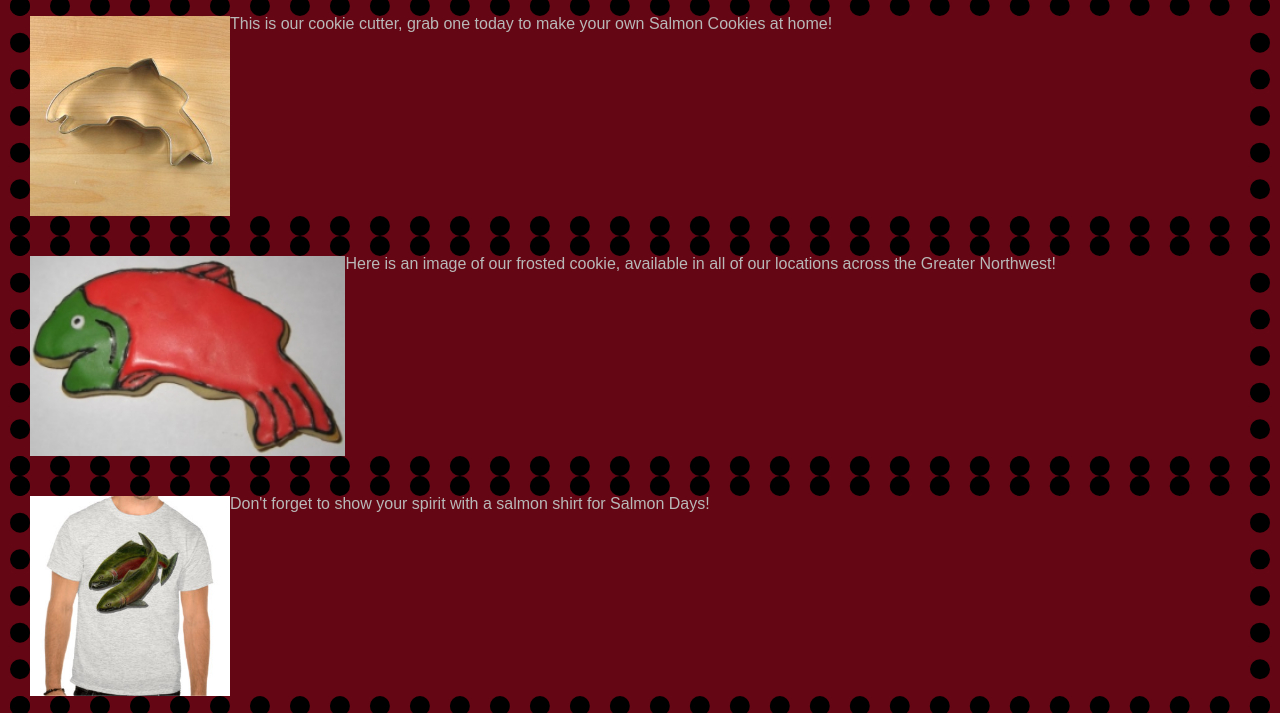
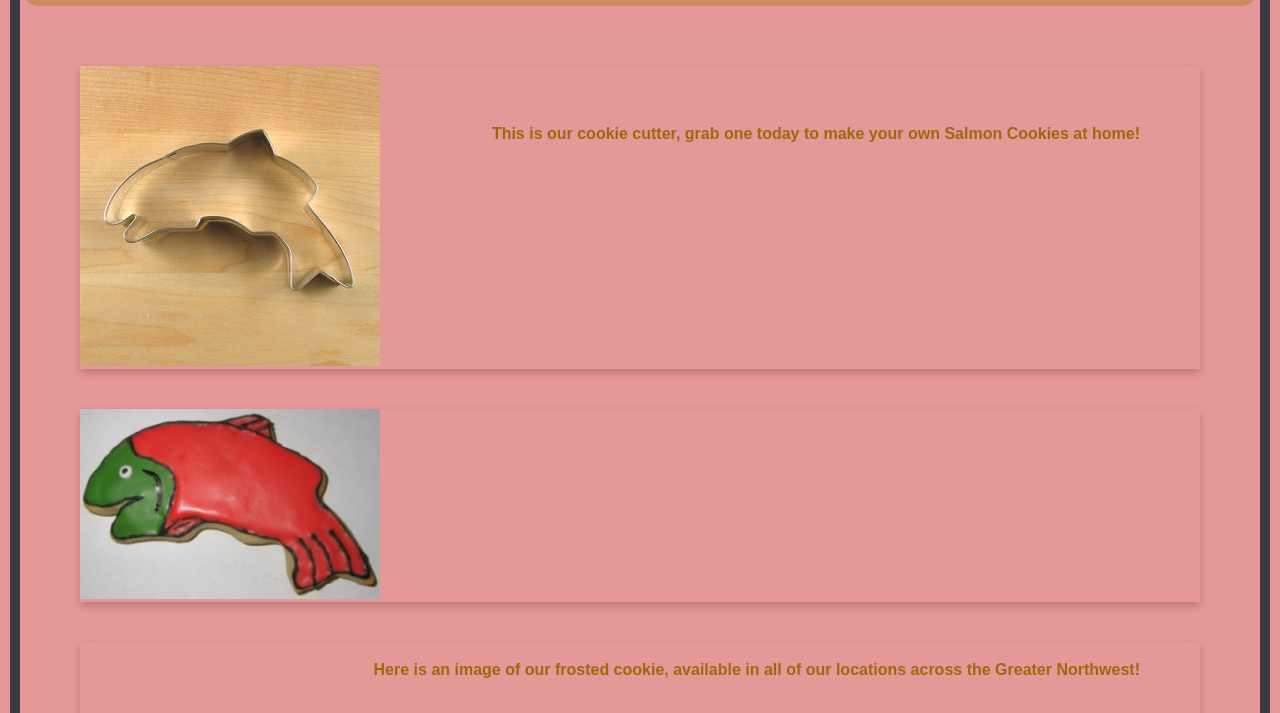
Before and after one commit to Elle-Young/SalmonCookies, a plain HTML site: page merch.html in a window 1280 px wide. Shown: the part 114-827 px from the top of the page. Drawn offline with Linux system fonts and the light colour scheme.

Commit message:
late night css update

```diff
--- a/merch.html
+++ b/merch.html
@@ -17,20 +17,18 @@
                         <li><a href='index.html'>Click here for home</a></li>
                     </ul>
                 </nav>
-                </header>
-            <main>
-        <section id=merch>
+            </header>
 
-                <div class=item><img src="./images/cutter.jpeg"><h1> This is our cookie cutter, grab one today to make your own Salmon Cookies at home!</h1> </div>
-                <div class=item><img src="./images/frosted-cookie.jpg"><h1>Here is an image of our frosted cookie, available in all of our locations across the Greater Northwest!</h1></div>
-                <div class=item><img src="./images/shirt.jpg"><h1>Don't forget to show your spirit with a salmon shirt for Salmon Days!</h1></div>
-                <div class=item><img src="./images/fish.jpg"><h1>Kids always love a stuffed animal, now you can get a stuffed fish, just like your favorite cookie!</h1></div>
+          <div class='contain'>
+            <div class="item">
+                    <div class=img></div><img src="./images/cutter.jpeg">
+                    <div class="description">This is our cookie cutter, grab one today to make your own Salmon Cookies at home!</div></div>
+                <div class="item"><img id="annoyingCookie"src="./images/frosted-cookie.jpg"><div class="description">Here is an image of our frosted cookie, available in all of our locations across the Greater Northwest!</div></div>
+                <div class="item"><img src="./images/shirt.jpg"><div class="description">Don't forget to show your spirit with a salmon shirt for Salmon Days!</div></div>
 
-        </section>
-        <div id=cart>
+                <div class="item"><img src="./images/fish.jpg"><div class="description">Kids always love a stuffed animal, now you can get a stuffed fish, just like your favorite cookie!</div></div>
+            </div>
 
-        </div>
-    </main>
     </body>
 
     <footer></footer>
--- a/styles/home.css
+++ b/styles/home.css
@@ -1,7 +1,4 @@
 html{
-    /* background-color: grey; */
-    color: rgba(0, 0, 0, 0.794);
-
     padding: 10px;
 
 }
@@ -12,8 +9,9 @@ header{
     right: 0;
     /* position: fixed; */
     width: auto;
-    background-color: rgb(66, 18, 34);
+    background-color: rgb(202, 141, 91);
     height: 100px;
+    border-radius: 20px;
 }
 
 header img{
@@ -30,12 +28,22 @@ nav{
 nav li{
     margin: 5px;
     float: right;
+    padding-right: 10px;
+
 }
 body {
+    color: rgba(9, 21, 44, 0.925);
     background-size: cover;
-    background-color: rgb(100, 6, 19);
+    background-color: rgba(218, 101, 101, 0.671);
     font-family: sans-serif;
-    color: rgb(185, 184, 184);
-
+    border-color: rgb(59, 58, 68);
+    border-style: solid;
+    border-width: 10px;
+    border-radius: 20px;
 
 }
+
+#family{
+    align-self: center;
+
+}
--- a/styles/merch.css
+++ b/styles/merch.css
@@ -1,10 +1,31 @@
-section img{
-    height: 200px;
-    width: auto;
 
-}
+.item {
+    /* Add shadows to create the "card" effect */
+    box-shadow: 0 4px 8px 0 rgba(0,0,0,0.2);
+    transition: 0.3s;
+    margin: 40px;
 
-.item{
-    display: flex;
-    border: 20px, dotted, black;
-}
+  }
+
+  .contain{
+      padding: 20px;
+ }
+
+ .contain img{
+     width:auto;
+     height: 300px;
+ }
+
+ #annoyingCookie{
+     width: 300px;
+     height: auto;
+ }
+  .description{
+      float: right;
+      margin: 30px;
+      padding: 30px;
+      /* font-size: 24pt; */
+      color: rgb(156, 106, 13);
+      font-weight: 600;
+
+  }
--- a/styles/sales.css
+++ b/styles/sales.css
@@ -25,16 +25,16 @@ tbody tr td:first-child{
 
 }
 tbody tr td:last-child{
-    background-color: rgb(122, 122, 122);
+    background-color: rgba(23, 18, 88, 0.507);
     text-align: center;
 }
 
 tbody td:nth-child(even) {
-    background-color: rgb(155, 15, 108);
+    background-color: rgba(9, 84, 87, 0.397);
     text-align: center;
  }
  tbody td:nth-child(odd) {
-    background-color: rgb(78, 184, 16);
+    background-color: rgba(129, 155, 113, 0.644);
     text-align: center;
  }
 
```
Also changed, not shown: index.html (+2 -2 lines).
